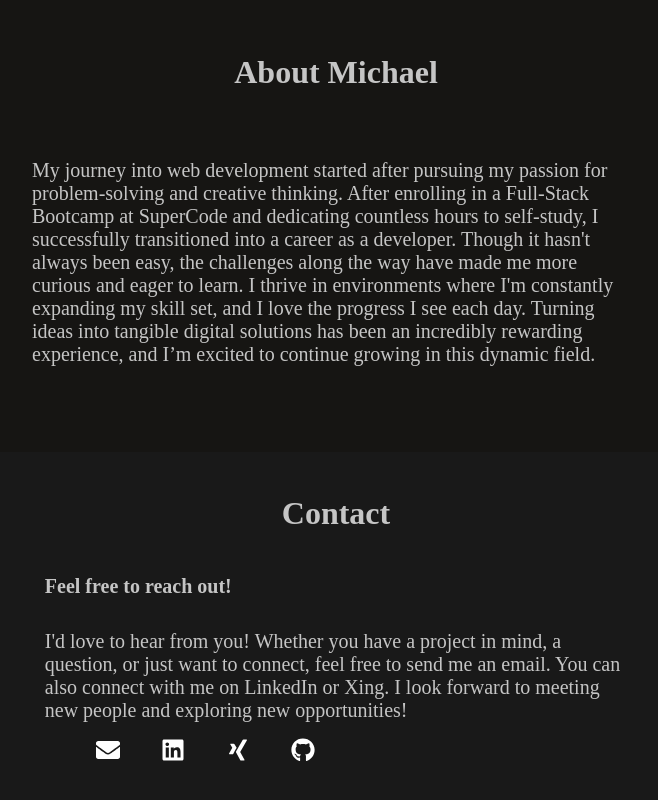
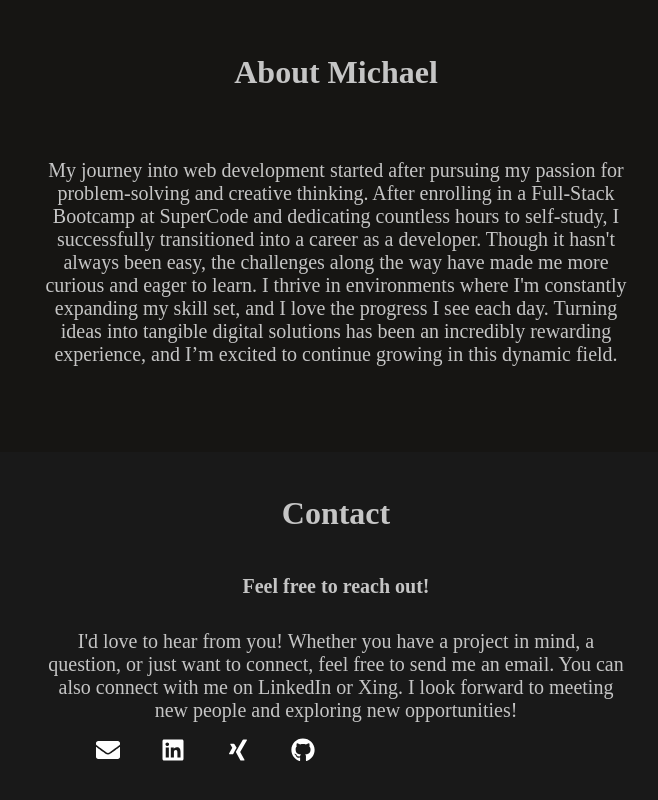
Before and after one commit to MichaelGee76/michael-alexander-gottung.portfolio, a React (Vite) app: page / in a window 1280 px wide. Shown: the part 2068-2868 px from the top of the page, without its empty margins (304-962 px from the left). Built offline with nearby package versions, Linux system fonts and the light colour scheme.

Commit message:
fixed experience-with-container width

```diff
--- a/src/pages/About/About.css
+++ b/src/pages/About/About.css
@@ -19,7 +19,7 @@
 
 .about-paragraph {
     color: var(--secondary-text);
-    text-align: left;
+    text-align: center;
     width: 100%;
 }
 
--- a/src/pages/Contact/Contact.css
+++ b/src/pages/Contact/Contact.css
@@ -16,7 +16,7 @@
     margin: auto;
     color: var(--secondary-text);
     font-size: 1.25rem;
-    text-align: left;
+    text-align: center;
     padding: 1rem;
     width: 60%;
 }
--- a/src/pages/Home/Home.css
+++ b/src/pages/Home/Home.css
@@ -98,6 +98,10 @@
     margin-bottom: 50px;
 }
 
+.home-experience-with-container {
+    max-width: 90%;
+}
+
 .home-experience-image-container {
     display: flex;
     flex-wrap: wrap;
```
